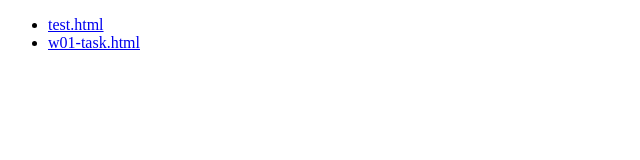
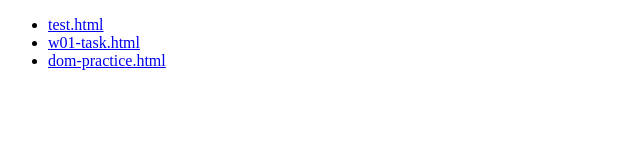
Before and after one commit to Abuddabi/cse121b, a plain HTML site: page index.html in a window 1280 px wide. Shown: the whole page, without its empty margins (0-640 px from the left). Drawn offline with Linux system fonts and the light colour scheme.

Commit message:
added new page to the meny

```diff
--- a/index.html
+++ b/index.html
@@ -14,7 +14,8 @@
 <script>
   const menuItems = [
     "test.html",
-    "w01-task.html"
+    "w01-task.html",
+    "dom-practice.html"
   ];
 
   let menuContent = "";
```
